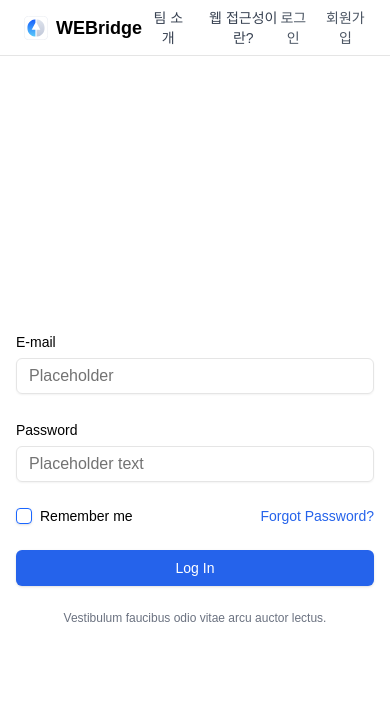
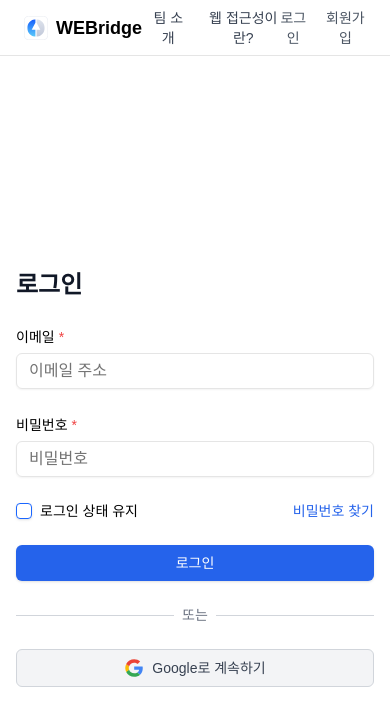
Before and after one commit to inable-it/webridge-frontend, a React (Vite) app: page /login in a window 390 px wide. Shown: the top 726 px of the page. Built offline with nearby package versions, Linux system fonts and the light colour scheme.

Commit message:
style: :iphone: 로그인 페이지 수정

```diff
--- a/src/pages/Login.tsx
+++ b/src/pages/Login.tsx
@@ -8,36 +8,59 @@ const LoginPage = () => {
   return (
     <div className="flex items-center justify-center min-h-screen px-4 bg-white">
       <div className="w-full max-w-md space-y-6">
-        {/* Email */}
-        <div className="space-y-1">
-          <Label htmlFor="email">E-mail</Label>
-          <Input id="email" type="email" placeholder="Placeholder" />
+        {/* 제목 */}
+        <h1 className="text-2xl font-semibold text-gray-900">로그인</h1>
+
+        {/* 이메일 */}
+        <div className="space-y-1 text-left">
+          <Label htmlFor="email">
+            이메일<span className="ml-1 text-red-500">*</span>
+          </Label>
+          <Input id="email" type="email" placeholder="이메일 주소" />
         </div>
 
-        {/* Password */}
-        <div className="space-y-1">
-          <Label htmlFor="password">Password</Label>
-          <Input id="password" type="password" placeholder="Placeholder text" />
+        {/* 비밀번호 */}
+        <div className="space-y-1 text-left">
+          <Label htmlFor="password">
+            비밀번호<span className="ml-1 text-red-500">*</span>
+          </Label>
+          <Input id="password" type="password" placeholder="비밀번호" />
         </div>
 
-        {/* Remember Me + Forgot Password */}
+        {/* 상태 유지 + 비밀번호 찾기 */}
         <div className="flex items-center justify-between text-sm">
           <div className="flex items-center gap-2">
             <Checkbox id="remember" />
-            <Label htmlFor="remember">Remember me</Label>
+            <Label htmlFor="remember">로그인 상태 유지</Label>
           </div>
           <Link to="#" className="text-blue-600 hover:underline">
-            Forgot Password?
+            비밀번호 찾기
           </Link>
         </div>
 
-        {/* Submit */}
-        <Button className="w-full bg-blue-600 hover:bg-blue-700">Log In</Button>
+        {/* 로그인 버튼 */}
+        <Button className="w-full text-white bg-blue-600 hover:bg-blue-700">
+          로그인
+        </Button>
 
-        {/* Footer Text */}
-        <p className="text-xs text-center text-gray-500">
-          Vestibulum faucibus odio vitae arcu auctor lectus.
-        </p>
+        {/* 구분선 */}
+        <div className="relative">
+          <div className="absolute inset-0 flex items-center">
+            <span className="w-full border-t border-gray-300" />
+          </div>
+          <div className="relative flex justify-center text-sm">
+            <span className="px-2 text-gray-500 bg-white">또는</span>
+          </div>
+        </div>
+
+        {/* 구글 로그인 버튼 */}
+        <button
+          type="button"
+          className="flex items-center justify-center w-full gap-2 px-4 py-2 text-sm font-medium text-gray-700 bg-gray-100 border border-gray-300 rounded-md hover:bg-gray-200"
+        >
+          <img src="/google.svg" alt="Google" className="w-5 h-5" />
+          Google로 계속하기
+        </button>
       </div>
     </div>
   );
```
Also changed, not shown: public/google.svg (added).
